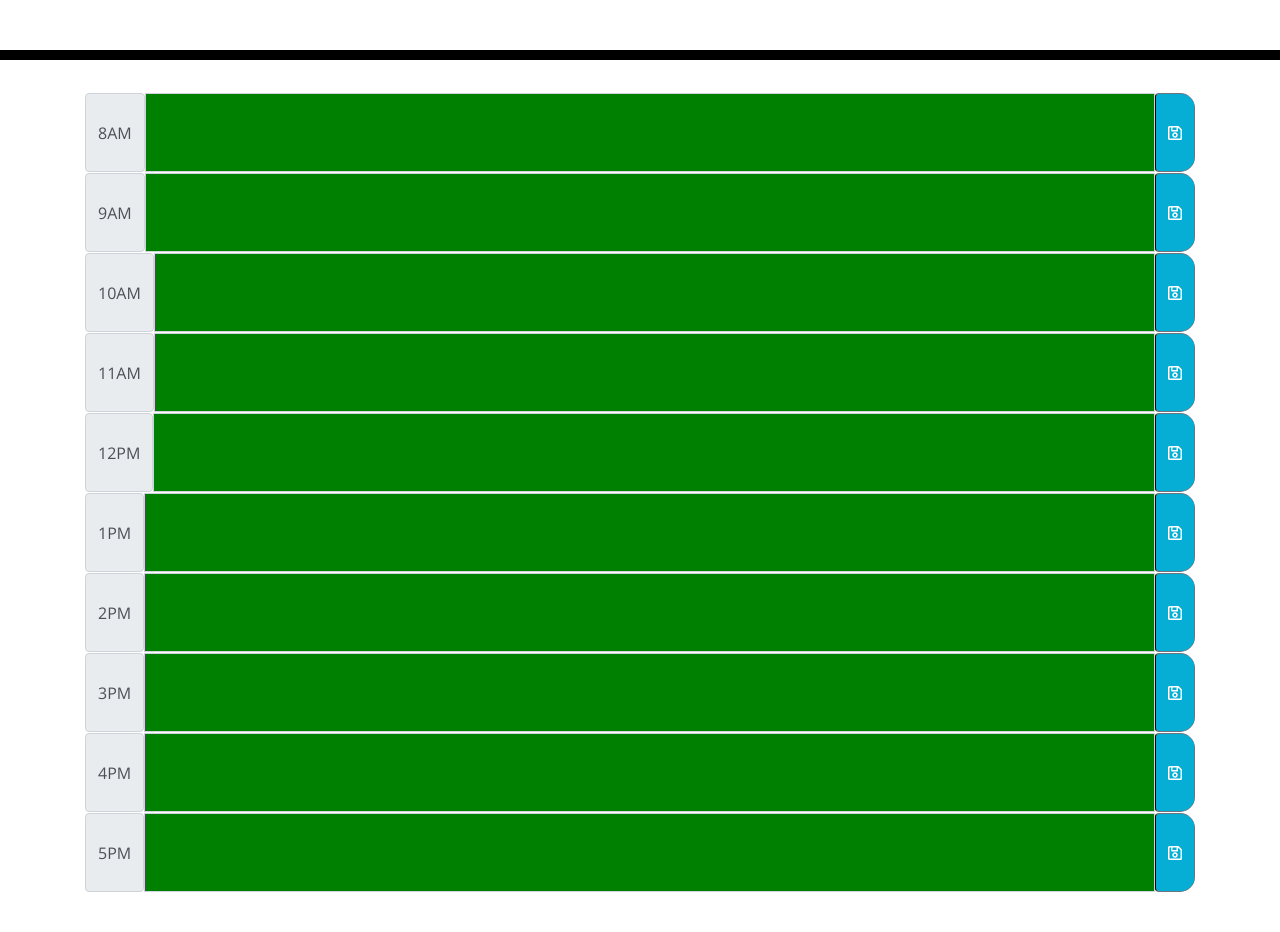
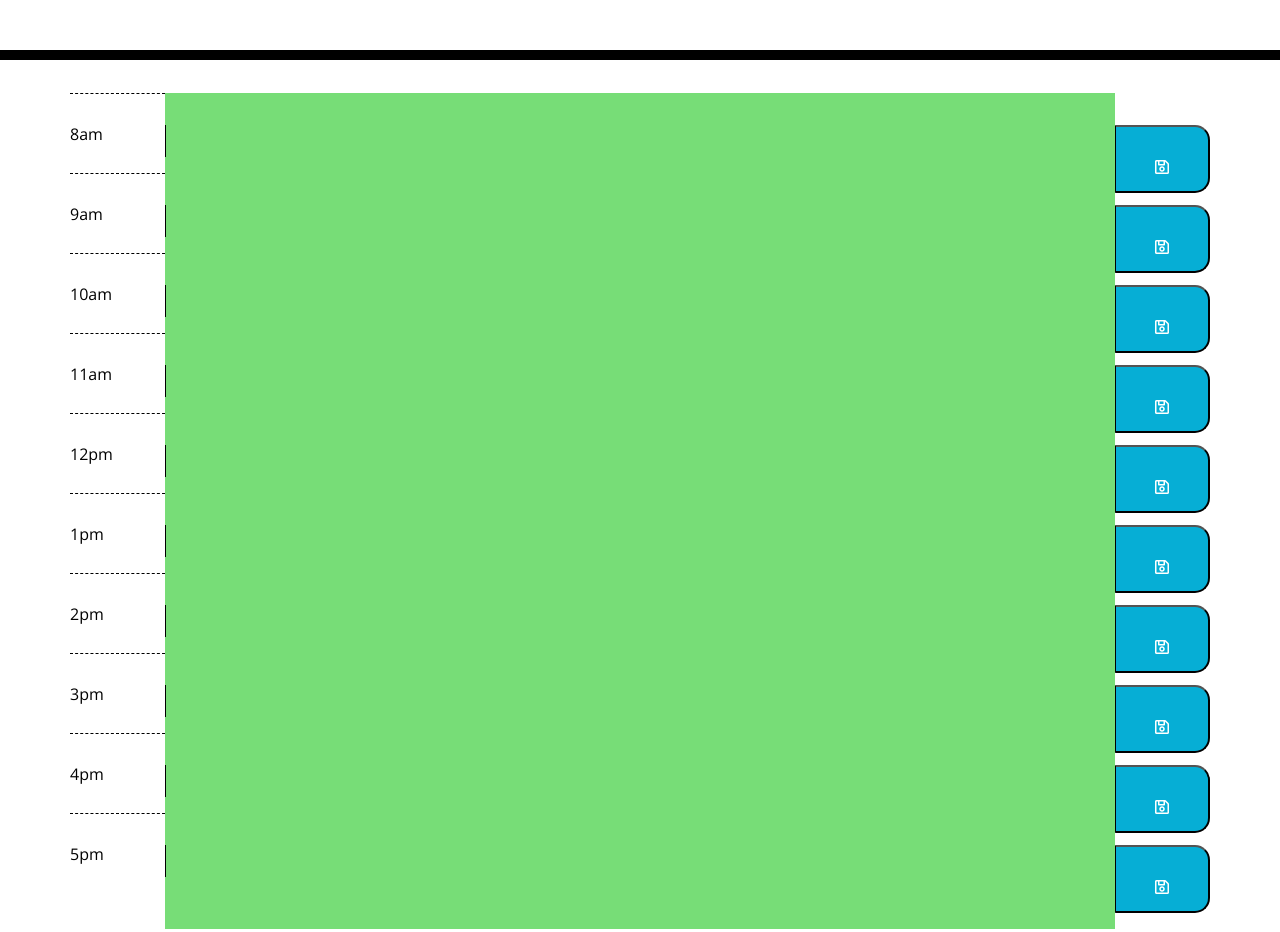
Before and after one commit to Jordan1570/work-day-scheduler, a plain HTML site: page index.html in a window 1280 px wide. Shown: the part 240-1172 px from the top of the page. Before the commit the page ends 1132 px from the top, so only its background shows below. Drawn offline with nearby package versions, Linux system fonts and the light colour scheme.

Commit message:
redid html

```diff
--- a/index.html
+++ b/index.html
@@ -20,83 +20,143 @@
     </header>
     <div class="container">
         <!-- Timeblocks go here -->
-        <div class="row note">
-            <div class="col-12 input-group">
-                <span class="input-group-text"><span id="1" class='hidden'>8</span>8AM</span>
-                <textarea class="form-control" id="text1"aria-label="With textarea"></textarea>
-                <button class="btn btn-outline-secondary saveBtn i:hover" type="button" id="button-addon2"><i class="far fa-save"></i></button>
+        <div class="row">
+            <div class="col-1 hour">
+                8am
+            </div>
+            <div class="col-10" id='8'>
+                <textarea></textarea>
+            </div>
+            <div class="col-1">
+                <button class="saveBtn i:hover">
+                    <i class="far fa-save"></i>
+                </button>
             </div>
         </div>
 
-        <div class="row note">
-            <div class="col-12 input-group">
-                <span class="input-group-text"><span id="2" class='hidden'>9</span>9AM</span>
-                <textarea class="form-control" id="text2" aria-label="With textarea"></textarea>
-                <button class="btn btn-outline-secondary saveBtn i:hover" type="button" id="button-addon2"><i class="far fa-save"></i></button>
+        <div class="row">
+            <div class="col-1 hour">
+                9am
+            </div>
+            <div class="col-10" id='9'>
+                <textarea></textarea>
+            </div>
+            <div class="col-1">
+                <button class="saveBtn i:hover">
+                    <i class="far fa-save"></i>
+                </button>
             </div>
         </div>
 
-        <div class="row note">
-            <div class="col-12 input-group">
-                <span class="input-group-text"><span id="3" class='hidden'>10</span>10AM</span>
-                <textarea class="form-control" id='text3' aria-label="With textarea"></textarea>
-                <button class="btn btn-outline-secondary saveBtn i:hover" type="button" id="button-addon2"><i class="far fa-save"></i></button>
+        <div class="row">
+            <div class="col-1 hour">
+                10am
+            </div>
+            <div class="col-10" id='10'>
+                <textarea></textarea>
+            </div>
+            <div class="col-1">
+                <button class="saveBtn i:hover">
+                    <i class="far fa-save"></i>
+                </button>
             </div>
         </div>
 
-        <div class="row note">
-            <div class="col-12 input-group">
-                <span class="input-group-text"><span id="4" class='hidden'>11</span>11AM</span>
-                <textarea class="form-control" id='text4' aria-label="With textarea"></textarea>
-                <button class="btn btn-outline-secondary saveBtn i:hover" type="button" id="button-addon2"><i class="far fa-save"></i></button>
+        <div class="row">
+            <div class="col-1 hour">
+                11am
+            </div>
+            <div class="col-10" id='11'>
+                <textarea></textarea>
+            </div>
+            <div class="col-1">
+                <button class="saveBtn i:hover">
+                    <i class="far fa-save"></i>
+                </button>
             </div>
         </div>
 
-        <div class="row note">
-            <div class="col-12 input-group">
-                <span class="input-group-text"><span id="5" class='hidden'>12</span>12PM</span>
-                <textarea class="form-control" id='text5' aria-label="With textarea"></textarea>
-                <button class="btn btn-outline-secondary saveBtn i:hover" type="button" id="button-addon2"><i class="far fa-save"></i></button>
+        <div class="row">
+            <div class="col-1 hour">
+                12pm
+            </div>
+            <div class="col-10" id='12'>
+                <textarea></textarea>
+            </div>
+            <div class="col-1">
+                <button class="saveBtn i:hover">
+                    <i class="far fa-save"></i>
+                </button>
             </div>
         </div>
 
-        <div class="row note">
-            <div class="col-12 input-group">
-                <span class="input-group-text"><span id="6" class='hidden'>13</span>1PM</span>
-                <textarea class="form-control" id='text6' aria-label="With textarea"></textarea>
-                <button class="btn btn-outline-secondary saveBtn i:hover" type="button" id="button-addon2"><i class="far fa-save"></i></button>
+        <div class="row">
+            <div class="col-1 hour">
+                1pm
+            </div>
+            <div class="col-10" id='13'>
+                <textarea></textarea>
+            </div>
+            <div class="col-1">
+                <button class="saveBtn i:hover">
+                    <i class="far fa-save"></i>
+                </button>
             </div>
         </div>
 
-        <div class="row note">
-            <div class="col-12 input-group">
-                <span class="input-group-text"><span id="7" class='hidden'>14</span>2PM</span>
-                <textarea class="form-control" id='text7' aria-label="With textarea"></textarea>
-                <button class="btn btn-outline-secondary saveBtn i:hover" type="button" id="button-addon2"><i class="far fa-save"></i></button>
+        <div class="row">
+            <div class="col-1 hour">
+                2pm
+            </div>
+            <div class="col-10" id='14'>
+                <textarea></textarea>
+            </div>
+            <div class="col-1">
+                <button class="saveBtn i:hover">
+                    <i class="far fa-save"></i>
+                </button>
             </div>
         </div>
 
-        <div class="row note">
-            <div class="col-12 input-group">
-                <span class="input-group-text"><span id="8" class='hidden'>15</span>3PM</span>
-                <textarea class="form-control" id='text8' aria-label="With textarea"></textarea>
-                <button class="btn btn-outline-secondary saveBtn i:hover" type="button" id="button-addon2"><i class="far fa-save"></i></button>
+        <div class="row">
+            <div class="col-1 hour">
+                3pm
+            </div>
+            <div class="col-10" id='15'>
+                <textarea></textarea>
+            </div>
+            <div class='col-1'>
+                <button class="saveBtn i:hover">
+                    <i class="far fa-save"></i>
+                </button>
             </div>
         </div>
 
-        <div class="row note">
-            <div class="col-12 input-group">
-                <span class="input-group-text"><span id="9" class='hidden'>16</span>4PM</span>
-                <textarea class="form-control" id='text9' aria-label="With textarea"></textarea>
-                <button class="btn btn-outline-secondary saveBtn i:hover" type="button" id="button-addon2"><i class="far fa-save"></i></button>
+        <div class="row">
+            <div class="col-1 hour">
+                4pm
+            </div>
+            <div class="col-10" id='16'>
+                <textarea></textarea>
+            </div>
+            <div class="col-1">
+                <button class="saveBtn i:hover">
+                    <i class="far fa-save"></i>
+                </button>
             </div>
         </div>
 
-        <div class="row note">
-            <div class="col-12 input-group">
-                <span class="input-group-text"><span id="10" class='hidden'>17</span>5PM</span>
-                <textarea class="form-control" id="text10" aria-label="With textarea"></textarea>
-                <button class="btn btn-outline-secondary saveBtn i:hover" type="button" id="button-addon2"><i class="far fa-save"></i></button>
+        <div class="row">
+            <div class="col-1 hour">
+                5pm
+            </div>
+            <div class="col-10" id="17">
+                <textarea></textarea>
+            </div>
+            <div class="col-1">
+                <button class="saveBtn i:hover">
+                    <i class="far fa-save"></i>
+                </button>
             </div>
         </div>
 
--- a/script.js
+++ b/script.js
@@ -1,28 +1,26 @@
-var currentTime = moment()
-var note = document.querySelectorAll('.note');
+var currentDay = moment()
 
-$("#currentTime").text(currentTime.format("dddd, MMMM Do YYYY"));
+$("#currentTime").text(currentDay.format("dddd, MMMM Do YYYY"));
 
 console.log(moment().format("H"))
-console.log(note);
-
-for (var i = 0; i < note.length;i++) {
-    var time = $(`#${i+1}`).html();
-    console.log('time',time);
-
-    if (time < parseInt(moment().format('H'))) {
-        console.log('past');
-
-      $(`#text${i+1}`).css('background-color', 'red');
-
-    } else if (time > parseInt(moment().format('H'))) {
-        $(`#text${i+1}`).css('background-color', 'green');
 
 
-    } else {
-        console.log('currentTime');
+var currentTime = moment().format('H');
+
+console.log(currentTime)
+
+for (let i = 8; i < 18; i++) {
+
+    for (let i = 8; i < 18; i++) {
+        if (currentTime > i)
+
+        $(`#${i}`).addClass('past');
+
+        else if (currentTime < i)
+
+        $(`#${i}`).addClass('future');
+
+        else $(`#${i}`).addClass('present');
     }
 
 }
-
-console.log(document.getElementById('1').innerHTML)
--- a/style.css
+++ b/style.css
@@ -2,6 +2,11 @@ body {
   font-family: 'Open Sans', sans-serif;
   font-size: 16px;
   line-height: 1;
+}
+
+div {
+  padding: 0;
+  margin: 0;
 }
 
 textarea {
@@ -10,8 +15,8 @@ textarea {
   resize: none;
   color: #000000;
   border-left: 1px solid black;
-  padding: 10px;
-  width: max-content;
+  padding: 0px;
+  width: 100%;
   height: max-content;
 }
 
@@ -65,6 +70,7 @@ textarea {
   border-bottom-right-radius: 15px;
   background-color: #06aed5;
   color: white;
+  padding: 0;
 }
 
 .saveBtn i:hover {
@@ -76,6 +82,11 @@ textarea {
   color: red;
 }
 
-.hidden {
-  display: none;
+.col-1 {
+  padding: 0;
+  margin: 0;
 }
+
+.col-10 {
+  padding: 0;
+}
```
